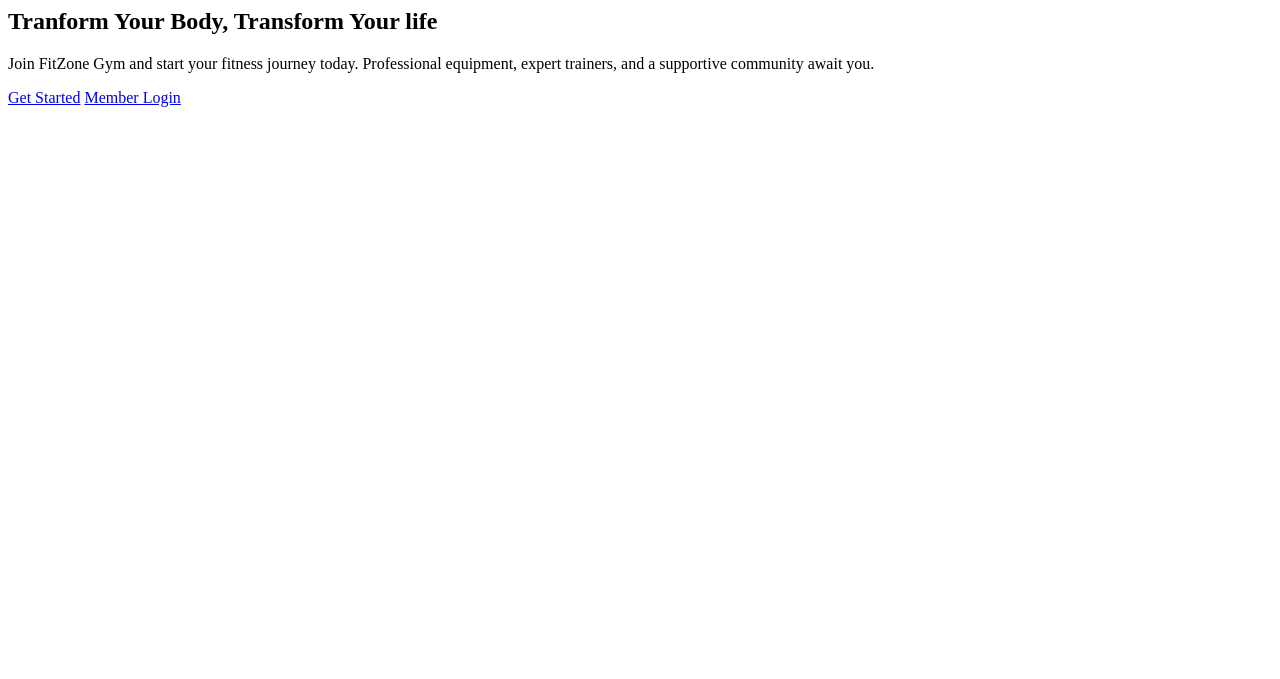
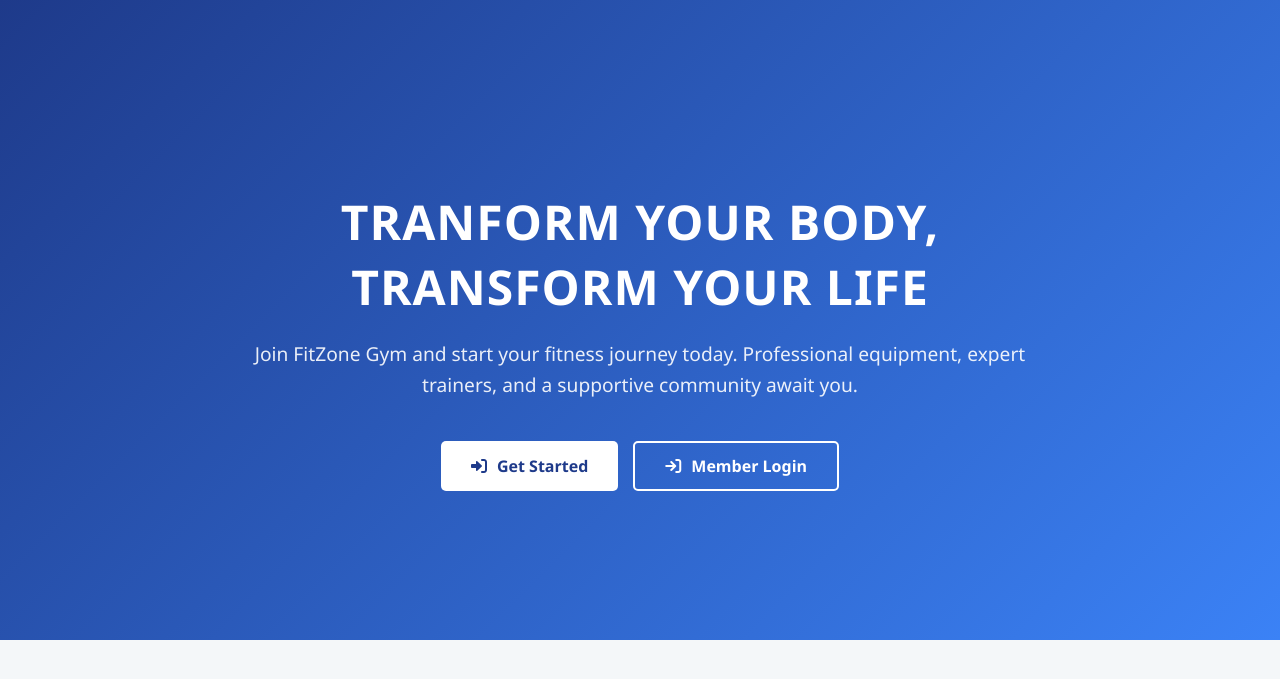
Before and after one commit to faizzadham/Gymsystem, a PHP site: page /homepage.php in a window 1280 px wide. Shown: the top 679 px of the page. Run offline with PHP 8.4, Linux system fonts and the light colour scheme.

Commit message:
Update homepage.php

```diff
--- a/homepage.php
+++ b/homepage.php
@@ -2,6 +2,10 @@
 include("connectdb.php");
 include("auth.php");
 ?>
+
+<link rel="stylesheet" href="homepage.css">
+
+<link rel="stylesheet" href="https://cdnjs.cloudflare.com/ajax/libs/font-awesome/6.0.0/css/all.min.css">
 
 <section class="hero">
     <div class="hero-content">
```
